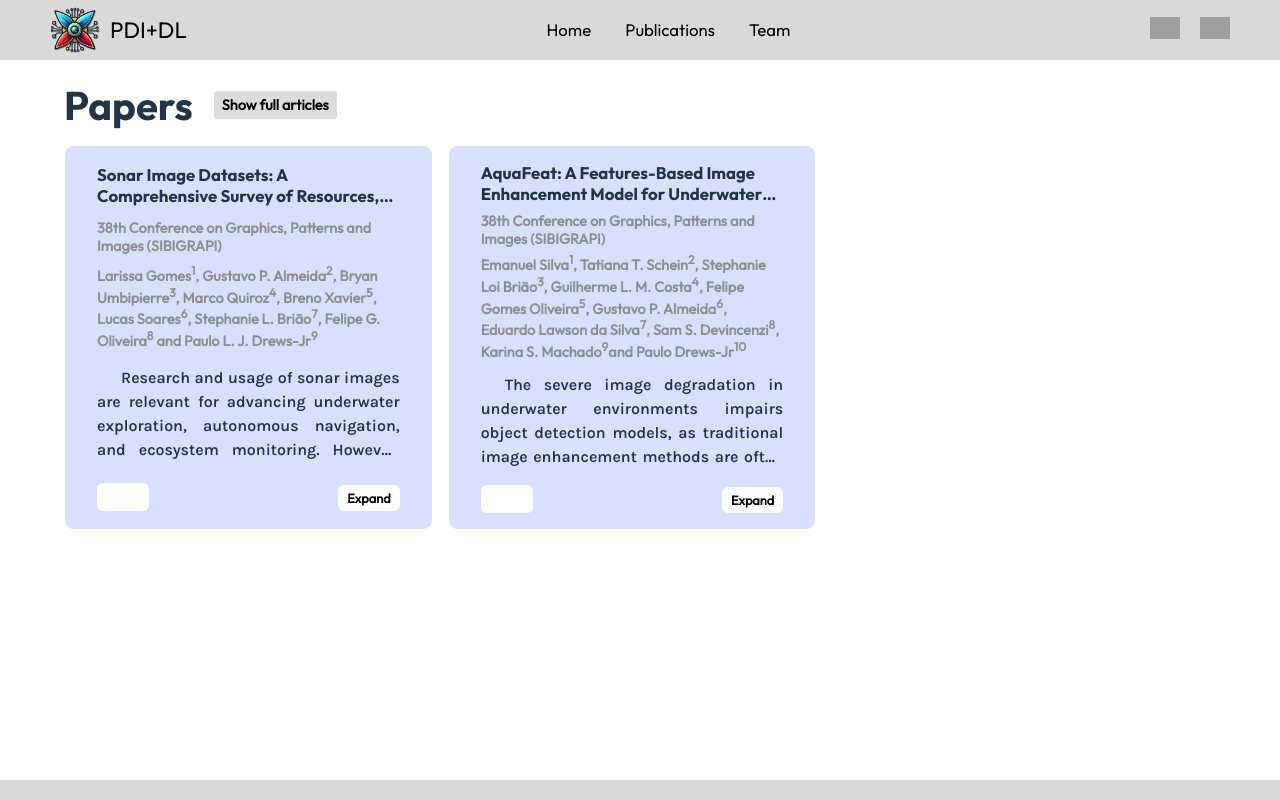
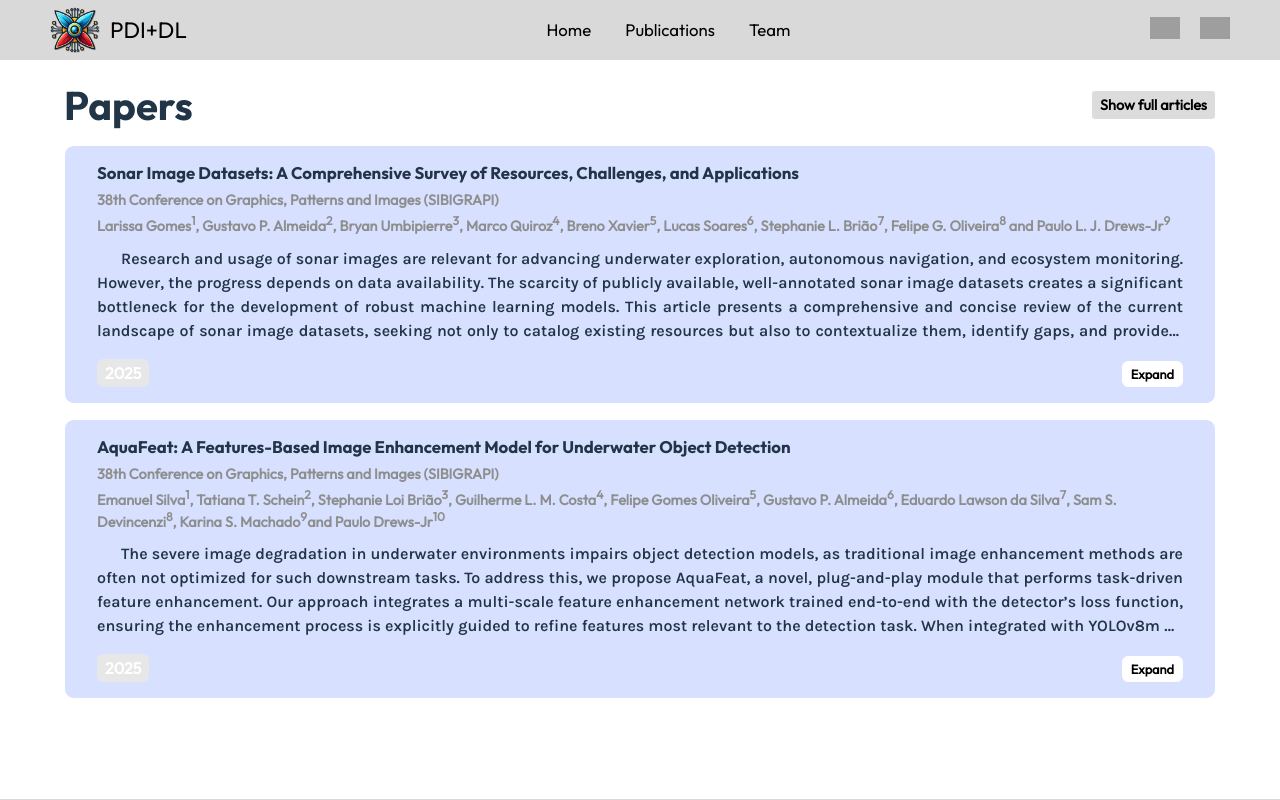
Before and after one commit to PDI-DL/PDI-DL.github.io, a React (Vite) app: page /#/publications in a window 1280 px wide. Shown: the top 800 px of the page. Built offline with nearby package versions, Linux system fonts and the light colour scheme; grey boxes are pictures that could not be loaded.

Commit message:
Mudança no estilo de publications

```diff
--- a/src/components/Publications.jsx
+++ b/src/components/Publications.jsx
@@ -14,33 +14,37 @@ function News(){
         // console.log(card.parentElement.children[1])
         // e.target.parentElement.classList.add("openNews");
         const card = e.target.parentElement.parentElement;
-        const span = card.querySelector("span");
+        const news = card.parentElement;
         const title = card.querySelector("h2");
         const conference = card.querySelector("h3")
-        const news = card.parentElement;
+        const span = card.querySelector("span");
 
         if(span.classList.contains("openNews")){
-            news.removeChild(card);
-            news.append(card);
-            title.classList.remove("Noclamp")
-            conference.classList.remove("Noclamp")
+            // news.removeChild(card);
+            // news.append(card);
+            // title.classList.remove("Noclamp")
+            // conference.classList.remove("Noclamp")
             span.classList.remove("openNews");
-            card.classList.remove("cardExpand");
-            card.classList.add("cardRead");
+            e.target.classList.remove("button_redHover")
+            e.target.classList.add("button_blueHover")
+            // card.classList.remove("cardExpand");
+            // card.classList.add("cardRead");
             e.target.innerText = "Expand";
         }
         else{
-            news.removeChild(card);
-            news.prepend(card);
-            title.classList.add("Noclamp")
-            conference.classList.add("Noclamp")
+            // news.removeChild(card);
+            // news.prepend(card);
+            // title.classList.add("Noclamp")
+            // conference.classList.add("Noclamp")
             span.classList.add("openNews");
-            card.classList.add("cardExpand");
+            e.target.classList.remove("button_blueHover")
+            e.target.classList.add("button_redHover")
+            // card.classList.add("cardExpand");
             e.target.innerText = "Close";
-            window.scrollTo({
-            top: 0,
-            behavior: 'smooth' // or 'auto' or 'instant'
-            });
+            // window.scrollTo({
+            // top: 0,
+            // behavior: 'smooth' // or 'auto' or 'instant'
+            // });
         }
     }
 
@@ -48,17 +52,20 @@ function News(){
         <div>
             <div id="head">
                 <h1>Papers</h1>
-                <button onClick={toggleMaxHeight}> {hasMaxHeight ? 'Reduce articles' : 'Show full articles'} </button>
+                <button onClick={toggleMaxHeight} className={`${hasMaxHeight ? 'button_redHover' : 'button_blueHover'}`}> {hasMaxHeight ? 'Reduce articles' : 'Show full articles'} </button>
             </div>
             <div className="news">
                 <div className={`card ${hasMaxHeight ? 'cardExpand' : ''}`} id="1">
-                    <h2 title="Sonar Image Datasets: A Comprehensive Survey of Resources, Challenges, and Applications">Sonar Image Datasets: A Comprehensive Survey of Resources, Challenges, and Applications</h2>
+                    <div className="cardTitleWraper">
+                        <h2 title="Sonar Image Datasets: A Comprehensive Survey of Resources, Challenges, and Applications">Sonar Image Datasets: A Comprehensive Survey of Resources, Challenges, and Applications</h2>
+
+                    </div>
                     <h3>38th Conference on Graphics, Patterns and Images <b>(SIBIGRAPI)</b></h3>
                     <h3>Larissa Gomes<sup>1</sup>, Gustavo P. Almeida<sup>2</sup>, Bryan Umbipierre<sup>3</sup>, Marco Quiroz<sup>4</sup>, Breno Xavier<sup>5</sup>, Lucas Soares<sup>6</sup>, Stephanie L. Brião<sup>7</sup>, Felipe G. Oliveira<sup>8</sup> and Paulo L. J. Drews-Jr<sup>9</sup></h3>
                     <span title="test" className = {hasMaxHeight ? 'openNews' : ""}>Research and usage of sonar images are relevant for advancing underwater exploration, autonomous navigation, and ecosystem monitoring. However, the progress depends on data availability. The scarcity of publicly available, well-annotated sonar image datasets creates a significant bottleneck for the development of robust machine learning models. This article presents a comprehensive and concise review of the current landscape of sonar image datasets, seeking not only to catalog existing resources but also to contextualize them, identify gaps, and provide a clear roadmap, serving as a base guide for researchers of any kind who wish to start or advance in the field of underwater acoustic data analysis. We mapped publicly accessible datasets across various sonar modalities, including Side Scan Sonar (SSS), Forward-Looking Sonar (FLS), Synthetic Aperture Sonar (SAS), Multibeam Echo Sounder (MBES), and Dual-Frequency Identification Sonar (DIDSON). An analysis was conducted on applications such as classification, detection, segmentation, and 3D reconstruction. This work focuses on state-of-the-art advancements, incorporating newly released datasets. The findings are synthesized into a master table and a chrono-logical timeline, offering a clear and accessible comparison of characteristics, sizes, and annotation details datasets.</span>
                     <div className="buttonHolder">
-                        <span className="yearTag">2025</span>
-                        <button onClick={toggleOpenNews}>{hasMaxHeight ? "Close" : "Expand"}</button>
+                        <span className="cardTag">2025</span>
+                        <button onClick={toggleOpenNews} className="button_blueHover">{hasMaxHeight ? "Close" : "Expand"}</button>
                     </div>
                 </div>
                 <div className={`card ${hasMaxHeight ? 'cardExpand' : ''}`} id="2">
@@ -67,8 +74,8 @@ function News(){
                     <h3>Emanuel Silva<sup>1</sup>, Tatiana T. Schein<sup>2</sup>, Stephanie Loi Brião<sup>3</sup>, Guilherme L. M. Costa<sup>4</sup>, Felipe Gomes Oliveira<sup>5</sup>, Gustavo P. Almeida<sup>6</sup>, Eduardo Lawson da Silva<sup>7</sup>, Sam S. Devincenzi<sup>8</sup>, Karina S. Machado<sup>9</sup>and Paulo Drews-Jr<sup>10</sup></h3>
                     <span title="test" className = {hasMaxHeight ? 'openNews' : ""}>The severe image degradation in underwater environments impairs object detection models, as traditional image enhancement methods are often not optimized for such downstream tasks. To address this, we propose AquaFeat, a novel, plug-and-play module that performs task-driven feature enhancement. Our approach integrates a multi-scale feature enhancement network trained end-to-end with the detector’s loss function, ensuring the enhancement process is explicitly guided to refine features most relevant to the detection task. When integrated with YOLOv8m on challenging underwater datasets, AquaFeat achieves state-of-the-art Precision (0.877) and Recall (0.624), along with competitive mAP scores (mAP0.5 of 0.677 and mAP0.5:0.95 of 0.421). By delivering these accuracy gains while maintaining a practical processing speed of 46.5 FPS, our model provides an effective and computationally efficient solution for real-world applications, such as marine ecosystem monitoring and infrastructure inspection.</span>
                     <div className="buttonHolder">
-                        <span className="yearTag">2025</span>
-                        <button onClick={toggleOpenNews}>{hasMaxHeight ? "Close" : "Expand"}</button>
+                        <span className="cardTag">2025</span>
+                        <button onClick={toggleOpenNews} className="button_blueHover">{hasMaxHeight ? "Close" : "Expand"}</button>
                     </div>
                 </div>
             </div>
--- a/src/style/App.css
+++ b/src/style/App.css
@@ -20,8 +20,10 @@
     --button: rgb(24, 24, 24);
 
     --blue: rgb(29, 61, 83);
+    --darkBlue-hover: rgb(47, 93, 124);
     --yellow: rgb(196, 173, 73);
     --red-hover: rgb(255, 153, 153);
+    --darkRed-hover: rgb(129, 59, 59);
 
     --specialFont: "Outfit";
     --specialFontBold: "Outfit Bold";
--- a/src/style/components/Publications.css
+++ b/src/style/components/Publications.css
@@ -1,5 +1,6 @@
 #head{
     display: flex;
+    justify-content: space-between;
     align-items: center;
     margin-bottom: 15px;
 }
@@ -22,9 +23,18 @@
     cursor: pointer;
     transition: 0.1s ease-in-out;
 }
+/*
 
-#head button:hover{
-    background-color: var(--yellow);
+.button_blueHover{
+    background-color: var(--darkBlue-hover);
+} */
+
+.button_blueHover:hover{
+    background-color: var(--darkBlue-hover) !important;
+}
+
+.button_redHover:hover{
+    background-color: var(--darkRed-hover) !important;
 }
 
 .news{
@@ -39,22 +49,22 @@
   flex-flow: row wrap;
   align-items: center;
   box-sizing: border-box;
-  width: 32%;
+  /* width: 32%; */
   min-width: 320px;
   padding: 1rem 2rem;
-  background-color: var(--blue);
+  background-color: rgb(0, 23, 39);
   border: 1px solid white;
   border-radius: 10px;
   transition: max-height 10s ease-out;
 }
 
-.cardRead{
+/* .cardRead{
     background-color: rgb(18, 37, 49) !important;
-}
+} */
 
-.cardExpand{
+/* .cardExpand{
     width: 100% !important;
-}
+} */
 
 .card h2{
     font-family: var(--specialFontBold);
@@ -111,15 +121,15 @@
     -webkit-line-clamp: none !important;
 }
 
-.yearTag{
-    background-color: white;
+.cardTag{
+    background-color: rgb(231, 231, 231);
     color: var(--bg);
-    font-weight: 500;
+    font-weight: bold;
     text-indent: 0;
     width: auto;
     border-radius: 6px;
     padding: 0.25rem 0.5rem;
-
+    cursor:default;
 }
 
 .card .buttonHolder{
@@ -163,12 +173,9 @@
 }
 
 @media (max-width: 1260px){
-  #head{
-    justify-content: space-between;
-  }
 
   .card{
-    width: 49%;
+    /* width: 49%; */
     padding: 1rem 2rem;
 }
 
--- a/src/style/components/Team.css
+++ b/src/style/components/Team.css
@@ -29,9 +29,7 @@ section{
 
 
 .profile{
-    /* border: 1px solid red; */
     display: flex;
-    justify-content: space-between;
     gap: 10px;
     align-items: center;
     width: 31%;
@@ -40,7 +38,6 @@ section{
 
 .profile > img{
     width: 100px;
-
     object-fit: cover;
     border-radius: 100%;
 }
```
